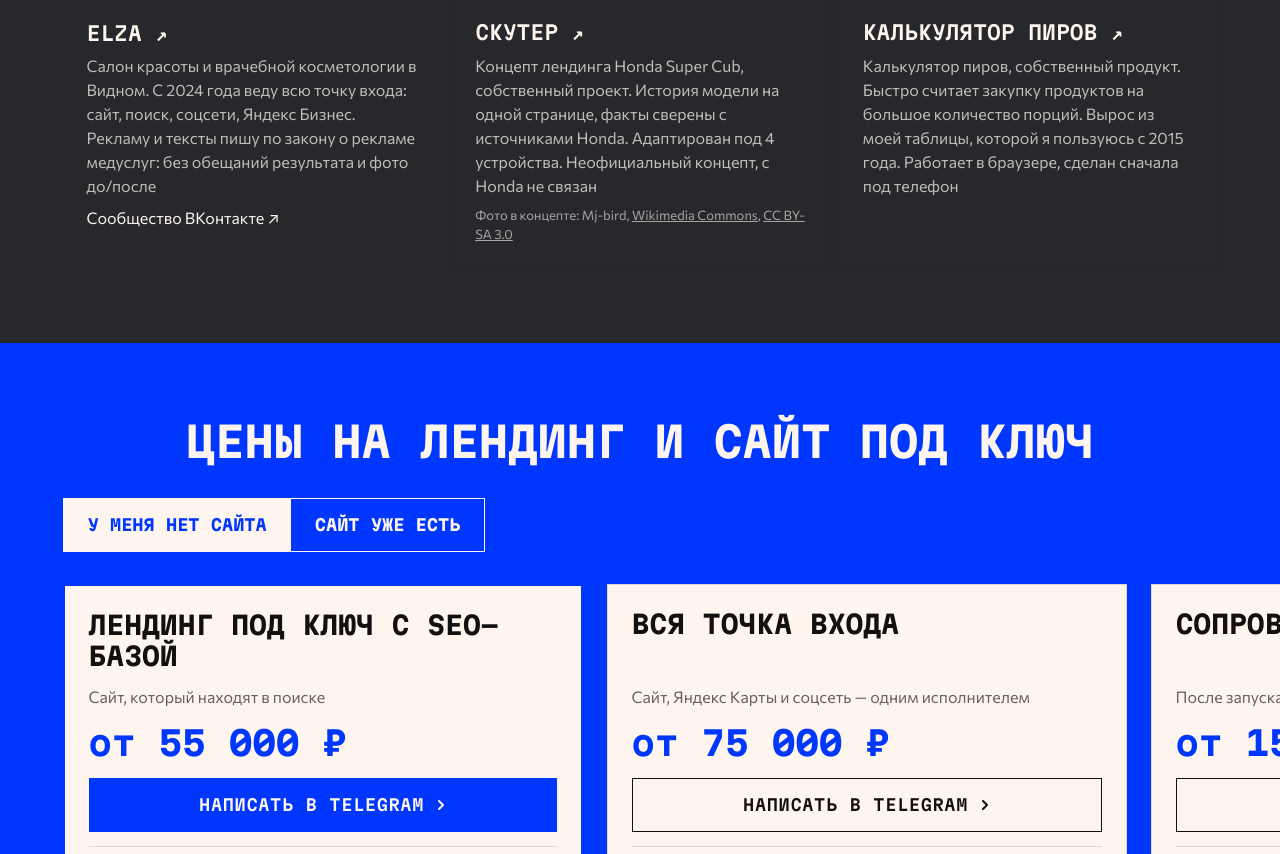
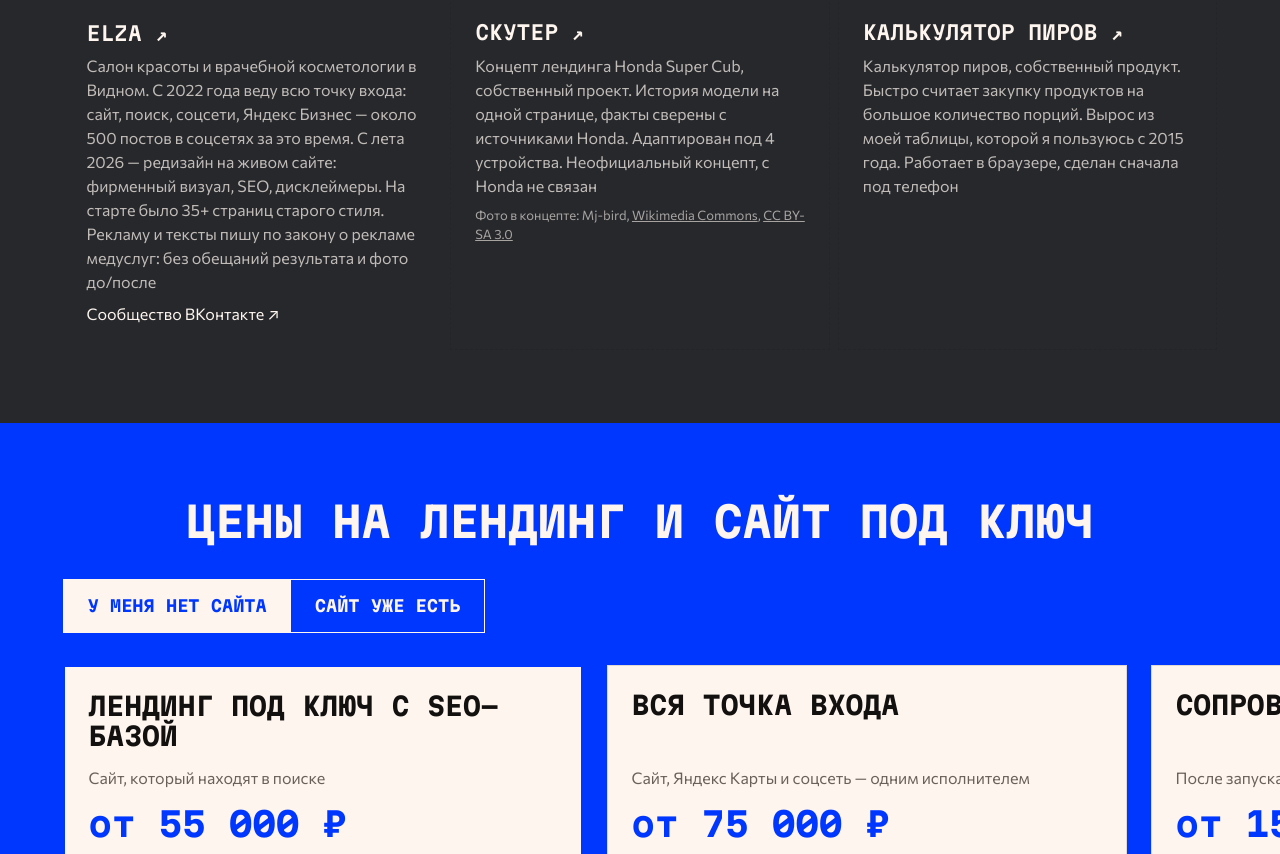
Before and after one commit to dmitrymakao-stack/dmitrymakao.ru, a plain HTML site: page index.html in a window 1280 px wide. Shown: the part 3826-4680 px from the top of the page. Drawn offline with Linux system fonts and the light colour scheme.

Commit message:
Кейс ELZA: срок с 2022, цифры, ссылка на главную

```diff
--- a/index.html
+++ b/index.html
@@ -358,7 +358,7 @@
     <div class="cases">
       <article class="case">
         <img class="case__img" src="img/case-elza.webp" width="1142" height="856" loading="lazy" alt="Сайт салона красоты ELZA: страница парикмахерского зала на компьютере и телефоне">
-        <div class="case__cap"><h3 class="t-h3"><a class="case__link" href="https://sk-elza.ru/" target="_blank" rel="noopener">ELZA</a></h3><p>Салон красоты и врачебной косметологии в Видном. С 2024 года веду всю точку входа: сайт, поиск, соцсети, Яндекс Бизнес. Рекламу и тексты пишу по закону о рекламе медуслуг: без обещаний результата и фото до/после</p><p class="case__more"><a class="case__link" href="https://vk.com/elza_zavidnoe" target="_blank" rel="noopener">Сообщество ВКонтакте</a></p></div>
+        <div class="case__cap"><h3 class="t-h3"><a class="case__link" href="https://sk-elza.ru/" target="_blank" rel="noopener">ELZA</a></h3><p>Салон красоты и врачебной косметологии в Видном. С 2022 года веду всю точку входа: сайт, поиск, соцсети, Яндекс Бизнес — около 500 постов в соцсетях за это время. С лета 2026 — редизайн на живом сайте: фирменный визуал, SEO, дисклеймеры. На старте было 35+ страниц старого стиля. Рекламу и тексты пишу по закону о рекламе медуслуг: без обещаний результата и фото до/после</p><p class="case__more"><a class="case__link" href="https://vk.com/elza_zavidnoe" target="_blank" rel="noopener">Сообщество ВКонтакте</a></p></div>
       </article>
       <article class="case case--dashed">
         <img class="case__img" src="img/case-scooter.webp" width="569" height="428" loading="lazy" alt="Концепт лендинга Honda Super Cub: первый экран с фото скутера 1958 года">
```
